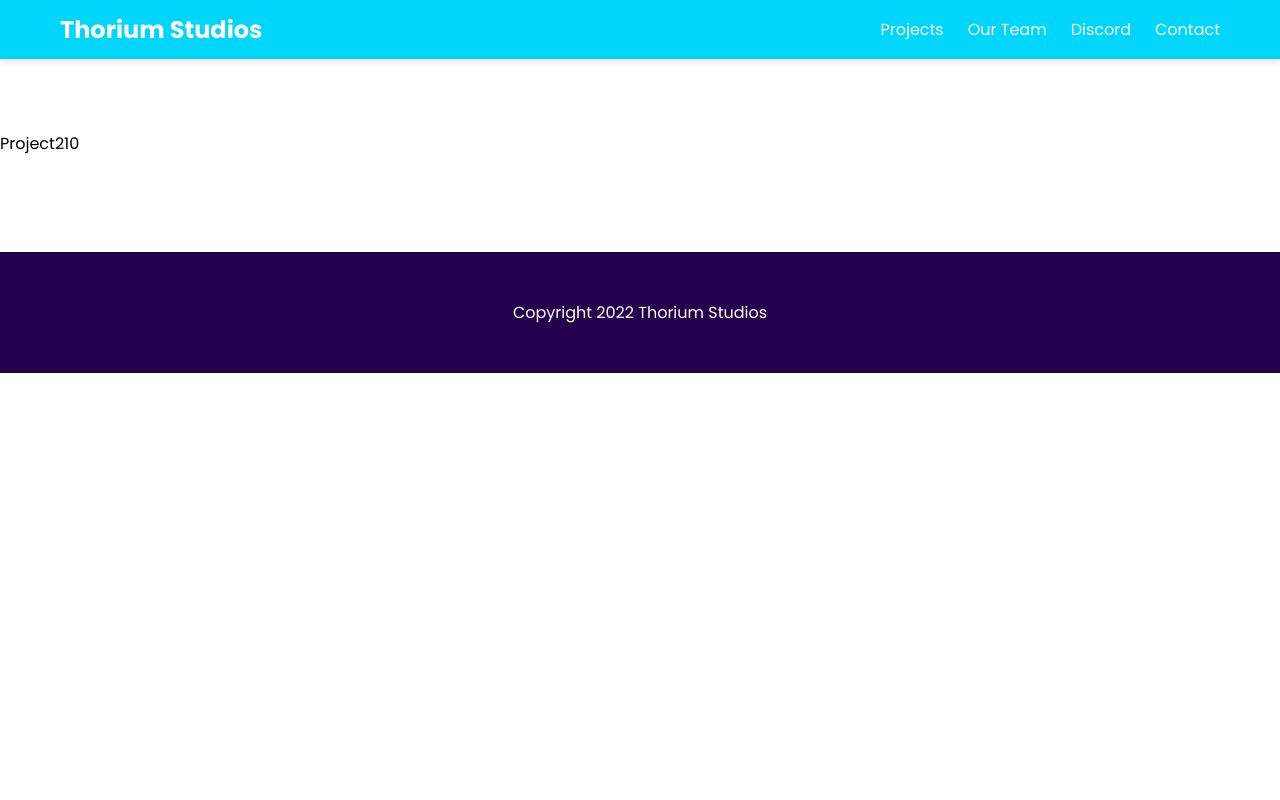
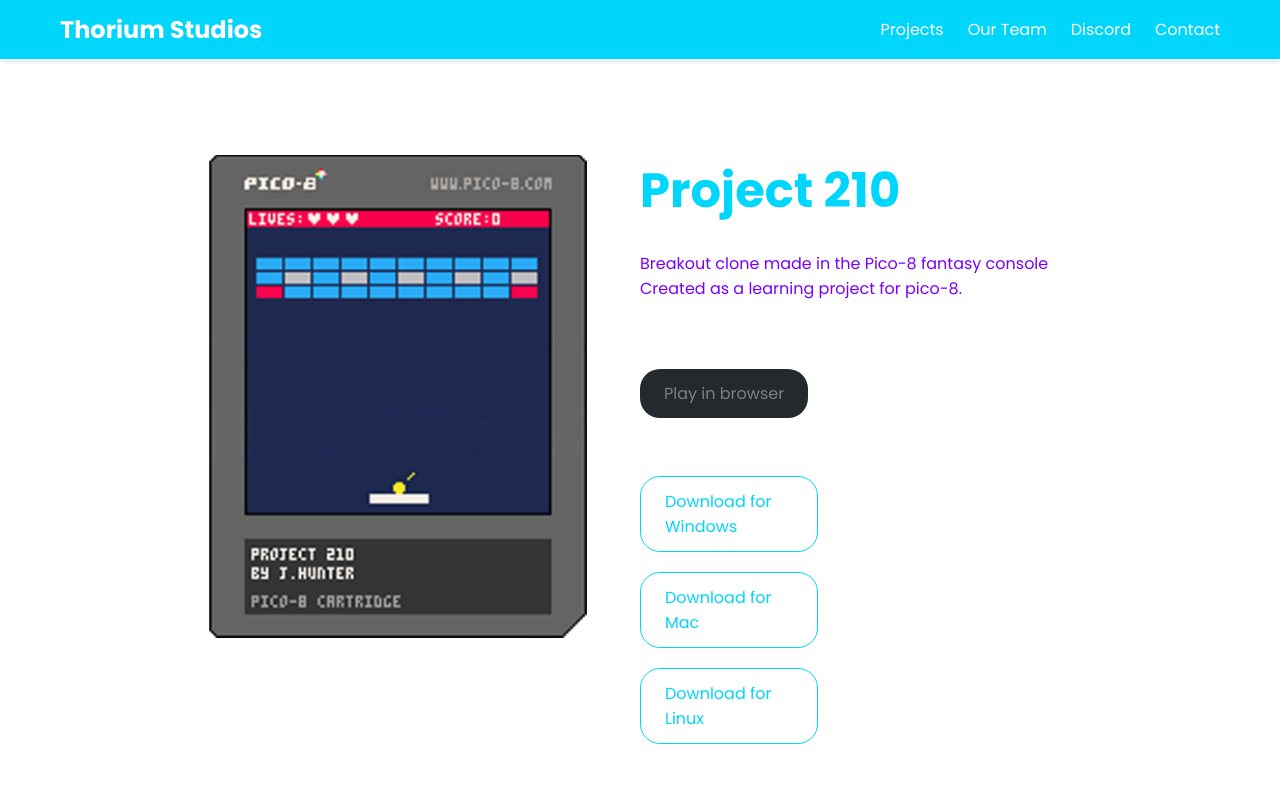
Before and after one commit to Thorium-Studios/webpage, a React (Create React App) app: page /projects/210 in a window 1280 px wide. Shown: the top 800 px of the page. Built offline with nearby package versions, Linux system fonts and the light colour scheme.

Commit message:
added project 210

```diff
--- a/src/pages/Projects.js
+++ b/src/pages/Projects.js
@@ -40,7 +40,7 @@
                     Project 210 <span class="badge-orange text-white ml-1">new</span>
                   </h3>
                   <center>
-                    <img src="/img/ras.png" alt="" />
+                    <img src="/img/projects/210.png" alt="" />
                   </center>
                   <p class="m-1">Breakout clone made in Pico-8</p>
                 </div>
--- a/src/pages/Projects/Project210.js
+++ b/src/pages/Projects/Project210.js
@@ -1,7 +1,53 @@
 import React from 'react'
+import { Link } from "react-router-dom";
 
 export default function Project210() {
   return (
-    <div>Project210</div>
+    <div>
+      <div class="container mt-5">
+        <div class="row justify-center">
+          <div class="col-12-xs col-5-md">
+            <img src="/img/projects/210.png" alt="" />
+          </div>
+          <div class="col-12-xs col-5-md">
+            <h2>
+              <div class="font-xxl text-primary">Project 210</div>
+            </h2>
+            <p class="text-secondary mt-2 mb-3">Breakout clone made in the Pico-8 fantasy console<br />
+            Created as a learning project for pico-8.
+            </p>
+            <div className="row gap-2">
+              <div className="col-12-xs col-5-md">
+                <a href="#" class="btn-slate text-gray">
+                  Play in browser
+                </a>
+                <div className="p-2"></div>
+                <div className="row gap-1">
+                  <div className="col-12-xs col-12-md col-12-lg">
+                    <a href="http://dl.thoriumstudios.us/210/210_windows.zip" className="btn-outlined-primary text-primary text-hover-white">
+                      Download for Windows
+                    </a>
+                  </div>
+                </div>
+                <div className="row gap-1">
+                  <div className="col-12-xs col-12-md col-12-lg">
+                    <a href="http://dl.thoriumstudios.us/210/210_osx.zip" className="btn-outlined-primary text-primary text-hover-white">
+                      Download for Mac
+                    </a>
+                  </div>
+                </div>
+                <div className="row gap-1">
+                  <div className="col-12-xs col-12-md col-12-lg">
+                    <a href="http://dl.thoriumstudios.us/210/210_linux.zip" className="btn-outlined-primary text-primary text-hover-white">
+                      Download for Linux
+                    </a>
+                  </div>
+                </div>
+              </div>
+            </div>
+          </div>
+        </div>
+      </div>
+    </div>
   )
 }
```
